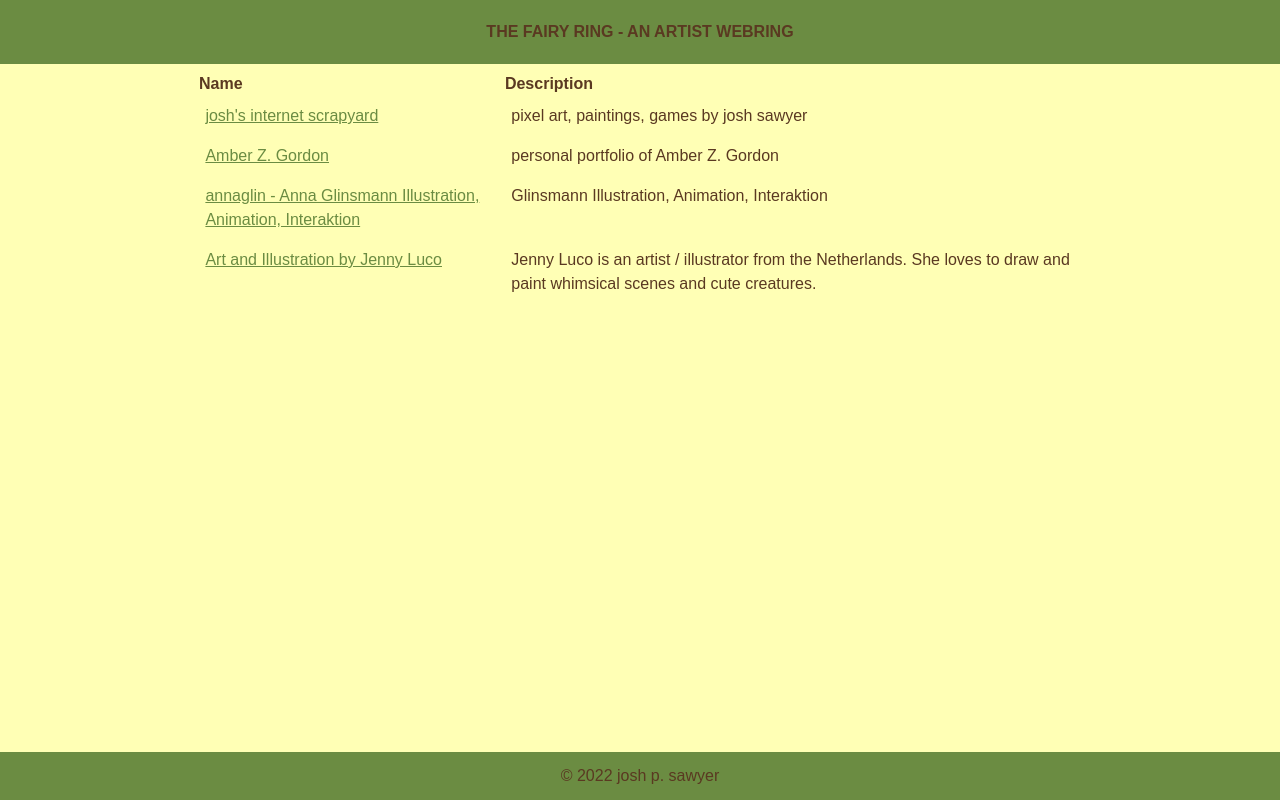
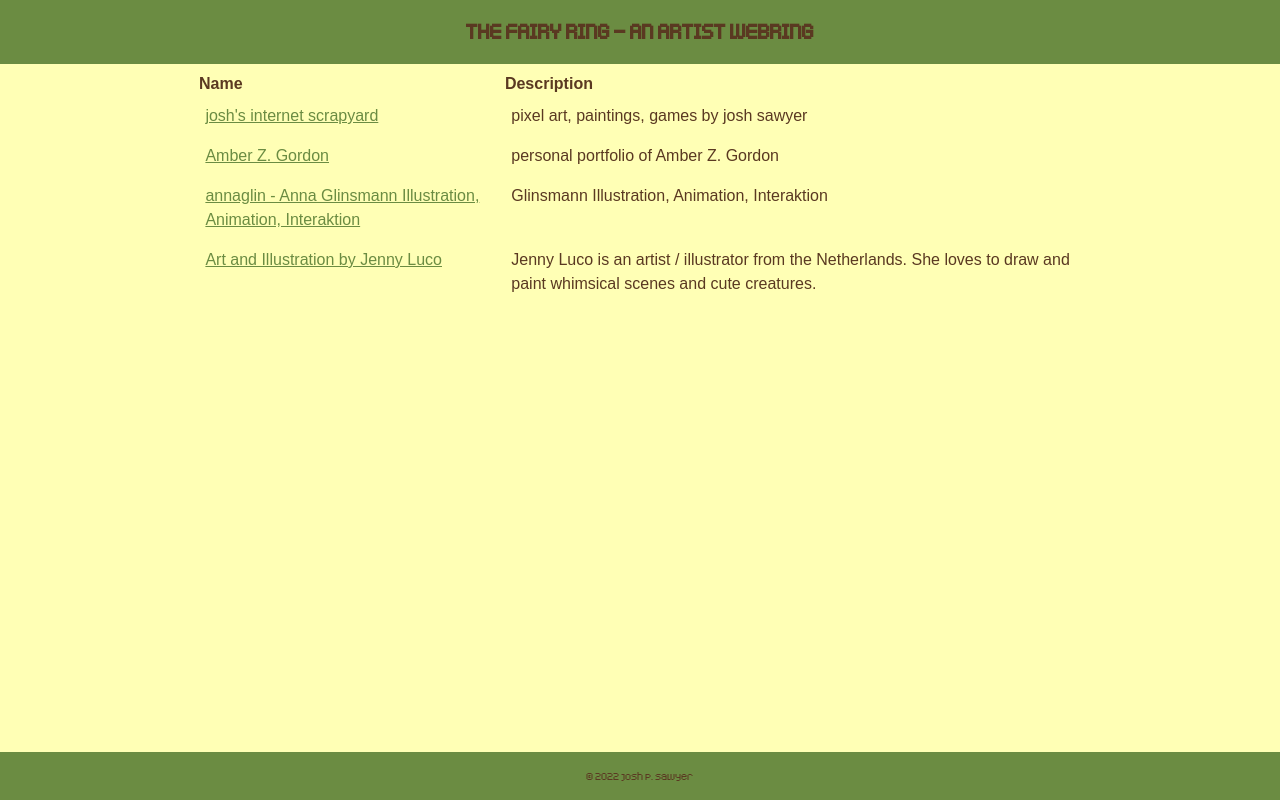
Before and after one commit to joshpsawyer/donaldson-webring, a plain HTML site: page index.html in a window 1280 px wide. Drawn offline with Linux system fonts and the light colour scheme.

Commit message:
added pixel font, why not

```diff
--- /dev/null
+++ b/css/fonts.css
@@ -0,0 +1,9 @@
+@font-face {
+	font-family: 'Kenney Pixel';
+	font-style: normal;
+	font-weight: 400;
+	src:
+		url('../fonts/kenney_pixel-webfont.woff') format('woff'),
+		url('../fonts/kenney_pixel-webfont.woff2') format('woff2');
+	/* font-display: swap; */
+}
--- a/css/main.css
+++ b/css/main.css
@@ -152,7 +152,9 @@ header#siteheader {
     text-transform: uppercase;
     text-align: center;
     background-color: var(--color-medium);
-    color: var(--color-dark);
+    color: var(--color-white);
+    font-family: "Kenney Pixel", 'Share Tech Mono', 'Courier Prime', 'Courier New', sans-serif;
+    font-size: 2rem;
 }
 
 div#headercontent {
@@ -177,7 +179,9 @@ div#maincontent {
 footer#sitefooter {
     height: 3rem;
     background-color: var(--color-medium);
-    color: var(--color-dark);
+    color: var(--color-white);
+    font-family: "Kenney Pixel", 'Share Tech Mono', 'Courier Prime', 'Courier New', sans-serif;
+    font-size: 1rem;
     display: grid;
     grid-template-rows: 1fr auto;
     grid-template-columns: 1fr;
--- a/index.html
+++ b/index.html
@@ -7,6 +7,7 @@
         <meta content="the donaldson's webring index" name="description"/>
         <meta content="width=device-width, initial-scale=1.0" name="viewport"/>
         <link href="./css/reset.css" rel="stylesheet"/>
+        <link href="./css/fonts.css" rel="stylesheet"/>
         <link href="./css/main.css?12346" rel="stylesheet"/>
     </head>
     <body>
```
Also changed, not shown: fonts/kenney_pixel-webfont.woff (added), fonts/kenney_pixel-webfont.woff2 (added).
